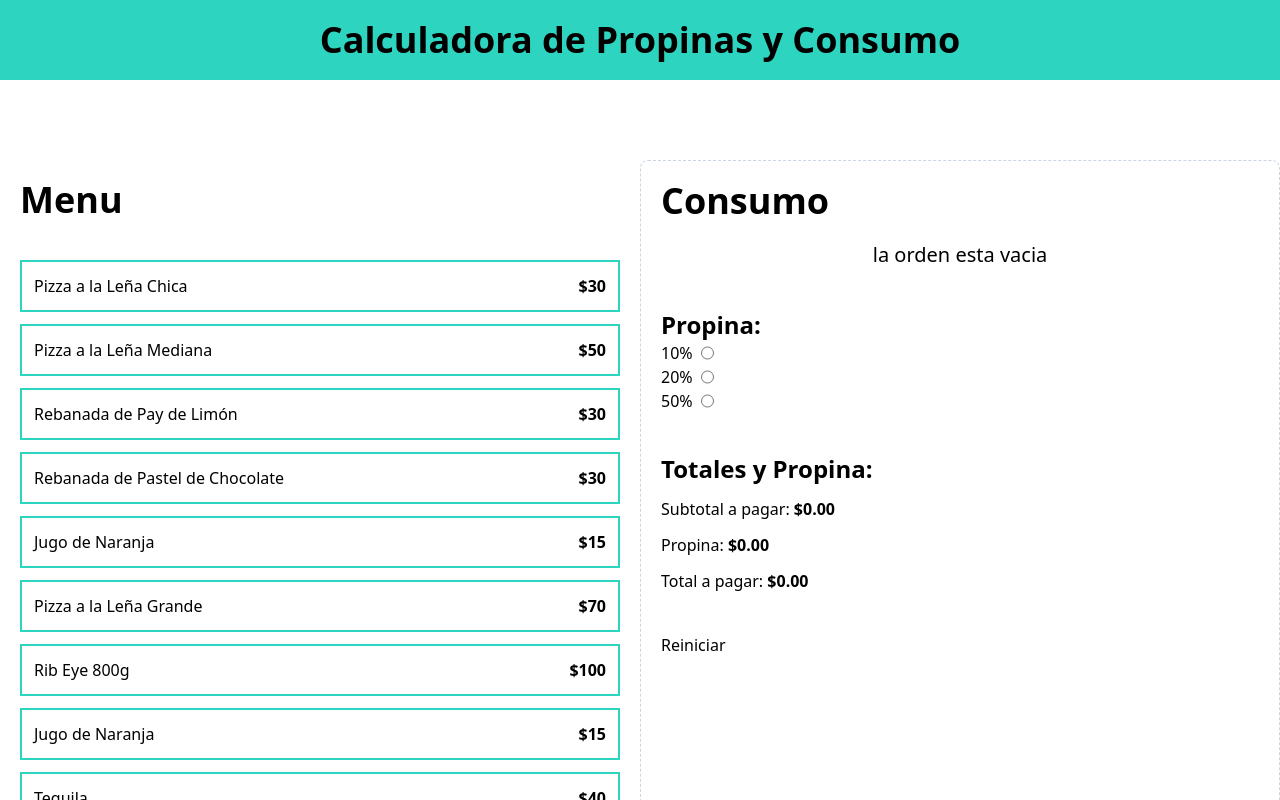
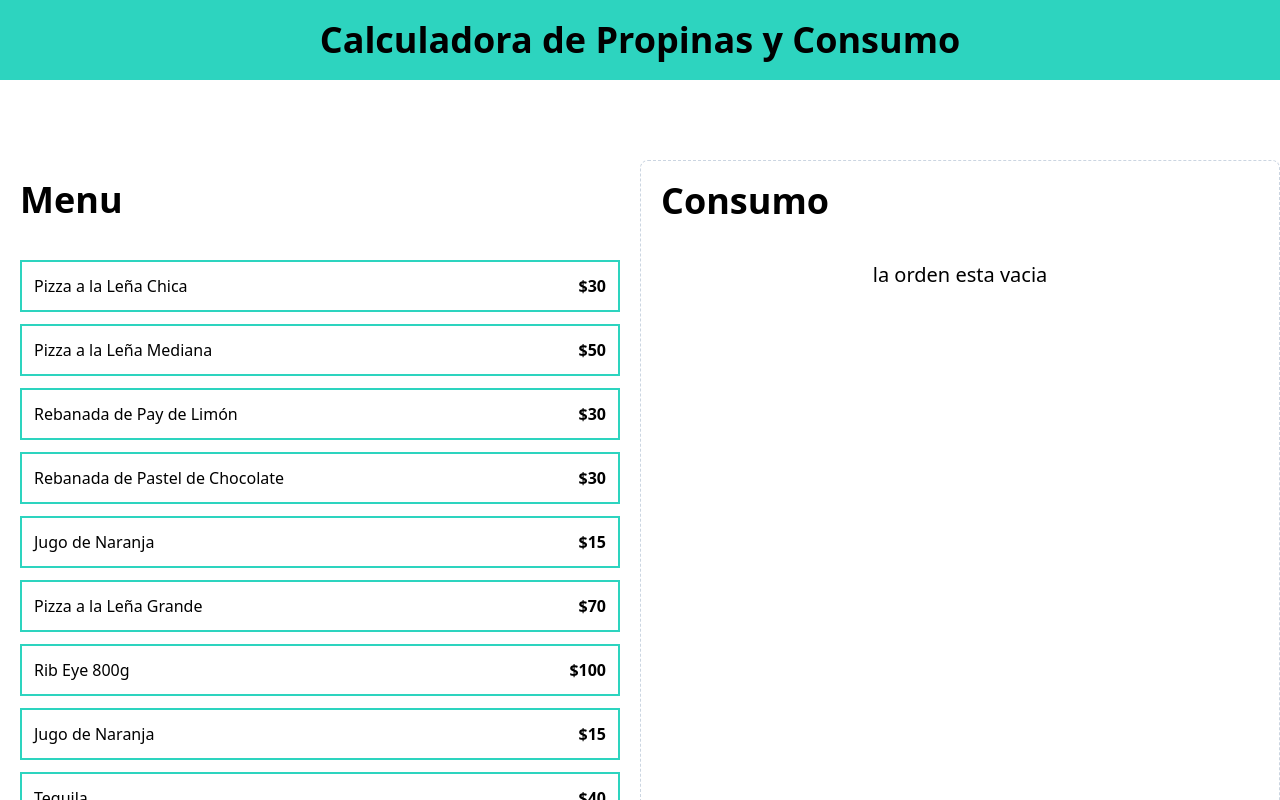
Before and after one commit to victor-varela/calculadora_propina.React-Ts, a React (Vite) app: page / in a window 1280 px wide. Shown: the top 800 px of the page. Built offline with nearby package versions, Linux system fonts and the light colour scheme.

Commit message:
add PlaceOrder Component styles

```diff
--- a/src/App.tsx
+++ b/src/App.tsx
@@ -6,7 +6,7 @@ import { menuItems } from "./data/data";
 import { useOrder } from "./hooks/useOrder";
 
 function App() {
-  const { addItem, order, removeItem, tip, setTip, resetOrder } = useOrder();
+  const { addItem, order, removeItem, tip, setTip, placeOrder } = useOrder();
   return (
     <>
       <header className="bg-teal-400 py-5">
@@ -18,27 +18,21 @@ function App() {
           <h2 className="text-4xl font-black">Menu</h2>
           <div className="space-y-3 mt-10">
             {menuItems.map(item => (
-              <MenuItem
-                key={item.id}
-                item={item}
-                addItem={addItem}
-              />
+              <MenuItem key={item.id} item={item} addItem={addItem} />
             ))}
           </div>
         </div>
         <div className="border border-dashed p-5 rounded-lg space-y-10 border-slate-300">
-          <OrderContents
-            order={order}
-            removeItem={removeItem}
-          />
-          <TipPercentage
-            setTip={setTip}
-          />
-          <OrderTotals
-            order={order}
-            tip={tip}
-            resetOrder={resetOrder}
-          />
+          <h2 className="font-black text-4xl">Consumo</h2>
+          {order.length ? (
+            <>
+              <OrderContents order={order} removeItem={removeItem} />
+              <TipPercentage setTip={setTip} tip={tip} />
+              <OrderTotals order={order} tip={tip} placeOrder={placeOrder} />
+            </>
+          ) : (
+            <p className="text-center text-xl">la orden esta vacia</p>
+          )}
         </div>
       </main>
     </>
--- a/src/components/OrderContents.tsx
+++ b/src/components/OrderContents.tsx
@@ -5,18 +5,14 @@ import { formatCurrency } from "../utils";
 
 type OrderContentsProps = {
   order: OrderItem[];
-  removeItem: (id: MenuItem['id'])=> void;
+  removeItem: (id: MenuItem["id"]) => void;
 };
 
 const OrderContents = ({ order, removeItem }: OrderContentsProps) => {
   return (
     <div>
-      <h2 className="font-black text-4xl">Consumo</h2>
       <div className="space-y-3 mt-5">
-        {order.length === 0 ? (
-          <p className="text-center text-xl">la orden esta vacia</p>
-        ) : (
-          order.map(order => (
+        {order.map(order => (
           <div
             key={order.id}
             className="flex justify-between items-center border-t border-gray-200 py-5 last-of-type:border-b"
@@ -31,13 +27,12 @@ const OrderContents = ({ order, removeItem }: OrderContentsProps) => {
             </div>
             <button
               className="h-8 w-8 rounded-full bg-red-600 text-white font-black"
-              onClick={()=>removeItem(order.id)
-              }
-              >X</button>
+              onClick={() => removeItem(order.id)}
+            >
+              X
+            </button>
           </div>
-          ))
-        )}
-
+        ))}
       </div>
     </div>
   );
--- a/src/components/OrderTotals.tsx
+++ b/src/components/OrderTotals.tsx
@@ -5,10 +5,10 @@ import { formatCurrency } from "../utils";
 type OrderTotalsProps = {
   order: OrderItem[];
   tip: number;
-  resetOrder: ()=> void
+  placeOrder: ()=> void
 };
 
-const OrderTotals = ({ order, tip, resetOrder }: OrderTotalsProps) => {
+const OrderTotals = ({ order, tip, placeOrder }: OrderTotalsProps) => {
   const subtotalAmount = useMemo(() => order.reduce((total, item) => total + item.quantity * item.price, 0), [order]);
   const tipAmount = useMemo(() => subtotalAmount * tip, [tip, order]);
   const totalAmount = useMemo(() => subtotalAmount + tipAmount, [tip, order]);
@@ -27,8 +27,10 @@ const OrderTotals = ({ order, tip, resetOrder }: OrderTotalsProps) => {
         </p>
       </div>
       <button
-        onClick={()=>resetOrder()}
-      >Reiniciar</button>
+        onClick={()=>placeOrder()}
+        className="w-full bg-black opacity-85 text-white p-3 uppercase mt-10 font-bold hover:opacity-100"
+      >Guardar Orden
+      </button>
     </>
   );
 };
--- a/src/components/TipPercentage.tsx
+++ b/src/components/TipPercentage.tsx
@@ -17,11 +17,12 @@ const tipOptions = [
 ];
 
 type TipPercentageProps = {
-    setTip:React.Dispatch<React.SetStateAction<number>>
+    setTip:React.Dispatch<React.SetStateAction<number>>;
+    tip: number
 }
 
 //el type de setTip lo tomamos de VsCode.. es de type "useState.. digamos"
-const TipPercentage = ({setTip}: TipPercentageProps) => {
+const TipPercentage = ({setTip, tip}: TipPercentageProps) => {
   return (
     <div>
       <h2 className="font-black text-2xl">Propina:</h2>
@@ -29,7 +30,14 @@ const TipPercentage = ({setTip}: TipPercentageProps) => {
         {tipOptions.map(option => (
           <div key={option.id} className="flex gap-2">
             <label htmlFor={option.id}>{option.label}</label>
-            <input type="radio" id={option.id} name="tip" value={option.value} onChange={ e=> setTip(+e.target.value)} />
+            <input
+              type="radio"
+              id={option.id}
+              name="tip"
+              value={option.value}
+              onChange={ e=> setTip(+e.target.value)}
+              checked={tip=== option.value}
+            />
           </div>
         ))}
       </form>
--- a/src/hooks/useOrder.ts
+++ b/src/hooks/useOrder.ts
@@ -21,7 +21,7 @@ export const useOrder = () => {
     setOrder(order.filter(order => order.id !== id));
   };
 
-  const resetOrder = () => {
+  const placeOrder = () => {
     setOrder([]);
     setTip(0);
   };
@@ -32,7 +32,7 @@ export const useOrder = () => {
     removeItem,
     tip,
     setTip,
-    resetOrder,
+    placeOrder,
   };
 };
 
```
Lines whose indentation alone changed are shown as unchanged.
